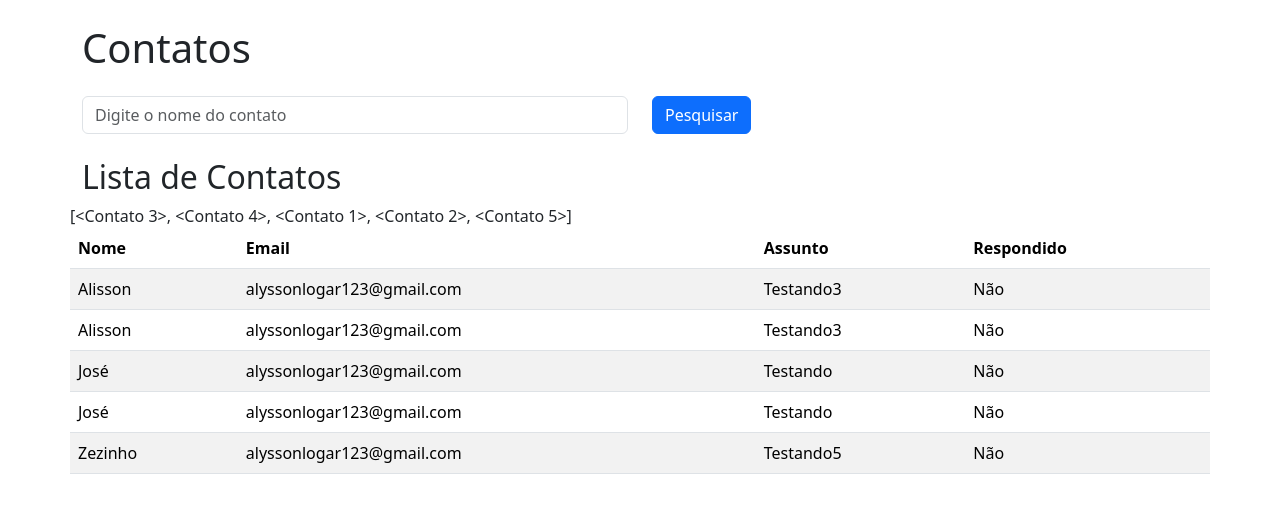
After one commit to ZeAlysson/hello-flask, a Flask app: page /contatos/lista/ in a window 1280 px wide. The commit adds this page. Shown: the top 513 px of the page. Run offline with Flask 3, Linux system fonts and the light colour scheme.

Commit message:
Recuperando dados, estrutura if e for

```diff
--- a/estudo/templates/contato.html
+++ b/estudo/templates/contato.html
@@ -13,7 +13,7 @@
 
         <div class="row">
             <h2 class="mt-4">Envio de Contato</h2>
-            <form action="" method="post" class="row mt-4 p-4 rounde border shadow">
+            <form action="" method="post" class="row col-6 mt-4 p-4 rounde border shadow">
                 {{form.csrf_token}}
 
                 {{form.name.label(class="form-label")}}
--- a/estudo/templates/index.html
+++ b/estudo/templates/index.html
@@ -43,6 +43,7 @@
                 <p>Esta é uma página HTML de exemplo.</p>
                 <a href="{{url_for('about')}}" class="btn btn-primary">SOBRE NÓS</a>
                 <a href="{{url_for('contato')}}" class="btn btn-primary">CONTATO</a>
+                <a href="{{url_for('lista_contatos')}}" class="btn btn-primary">LISTA DE CONTATOS</a>
             </div>
         </div>
     </main>
--- /dev/null
+++ b/estudo/templates/lista_contatos.html
@@ -0,0 +1,60 @@
+<!DOCTYPE html>
+<html lang="en">
+<head>
+    <meta charset="UTF-8">
+    <meta name="viewport" content="width=device-width, initial-scale=1.0">
+    <title>Contato</title>
+    <link href="https://cdn.jsdelivr.net/npm/bootstrap@5.3.3/dist/css/bootstrap.min.css" rel="stylesheet" integrity="sha384-QWTKZyjpPEjISv5WaRU9OFeRpok6YctnYmDr5pNlyT2bRjXh0JMhjY6hW+ALEwIH" crossorigin="anonymous">
+
+</head>
+<body>
+
+    <div class="container">
+        <h1 class="mt-4">Contatos</h1>
+        <form action="" method="get" class="row">
+            <div class="col-6">
+                <input type="text" name="pesquisa" class="form-control mt-3" placeholder="Digite o nome do contato">
+            </div>
+
+            <div class="col-3">
+                <button type="submit" class="btn btn-primary mt-3">Pesquisar</button>
+            </div>
+        </form>
+
+        <div class="row">
+            <h2 class="mt-4">Lista de Contatos</h2>
+            {{context['dados']}}
+            <table class="table table-striped">
+                <thead>
+                    <tr>
+                        <th>Nome</th>
+                        <th>Email</th>
+                        <th>Assunto</th>
+                        <th>Respondido</th>
+                    </tr>
+                </thead>
+                <tbody>
+                    {% for linha in context['dados'] %}
+                    <tr>
+                        <td>{{linha.name}}</td>
+                        <td>{{linha.email}}</td>
+                        <td>{{linha.assunto}}</td>
+                        <td>
+                            {% if linha.ansewered == 1 %}
+                                Sim
+                            {% else %}
+                                Não
+                            {% endif %}
+                        </td>
+                    </tr>
+                    {% endfor %}
+                </tbody>
+            </table>
+        </div>
+    </div>
+
+
+
+    <script src="https://cdn.jsdelivr.net/npm/bootstrap@5.3.3/dist/js/bootstrap.bundle.min.js" integrity="sha384-YvpcrYf0tY3lHB60NNkmXc5s9fDVZLESaAA55NDzOxhy9GkcIdslK1eN7N6jIeHz" crossorigin="anonymous"></script>
+</body>
+</html>
--- a/estudo/views.py
+++ b/estudo/views.py
@@ -1,6 +1,7 @@
 from estudo import app, db
 from flask import render_template, request, redirect, url_for
 from estudo.models import Contato
+from estudo.forms import ContatoForm
 
 @app.route('/')  # route() decorator to tell Flask what URL should trigger our function
 def homepage():
@@ -45,7 +46,7 @@ def contato_old():
 
 @app.route('/contato/', methods=['GET', 'POST'])
 def contato():
-    from estudo.forms import ContatoForm
+
 
     form = ContatoForm()
 
@@ -54,3 +55,20 @@ def contato():
         return redirect(url_for('homepage'))
 
     return render_template('contato.html', form=form)
+
+@app.route('/contatos/lista/')
+def lista_contatos():
+
+    if request.method == 'GET':
+        pesquisa = request.args.get('pesquisa', '')
+
+    dados = Contato.query.order_by('name')
+
+    if pesquisa != '':
+        dados = dados.filter_by(name=pesquisa)
+
+    context = {
+        'dados': dados.all()
+    }
+
+    return render_template('lista_contatos.html', context=context)
```
